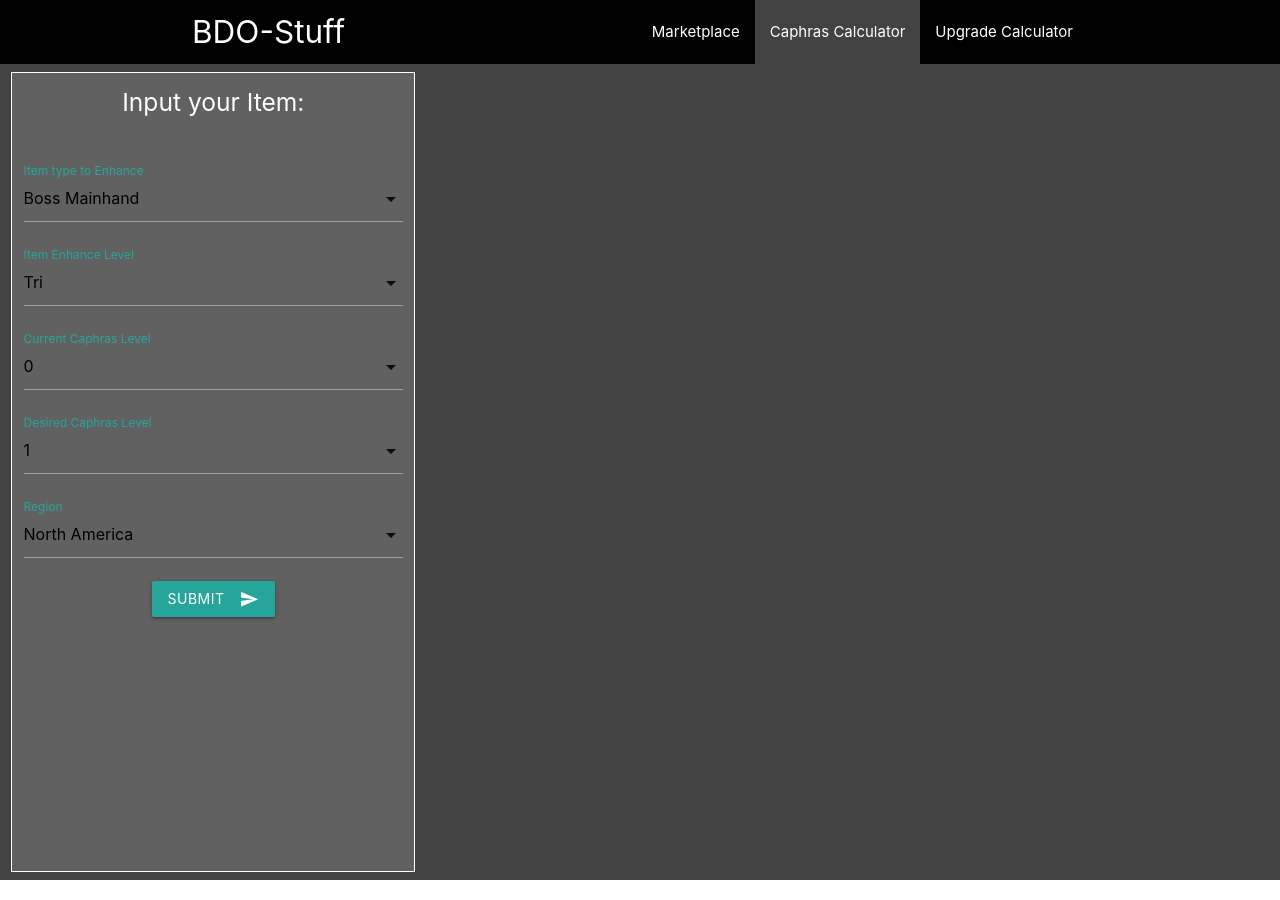
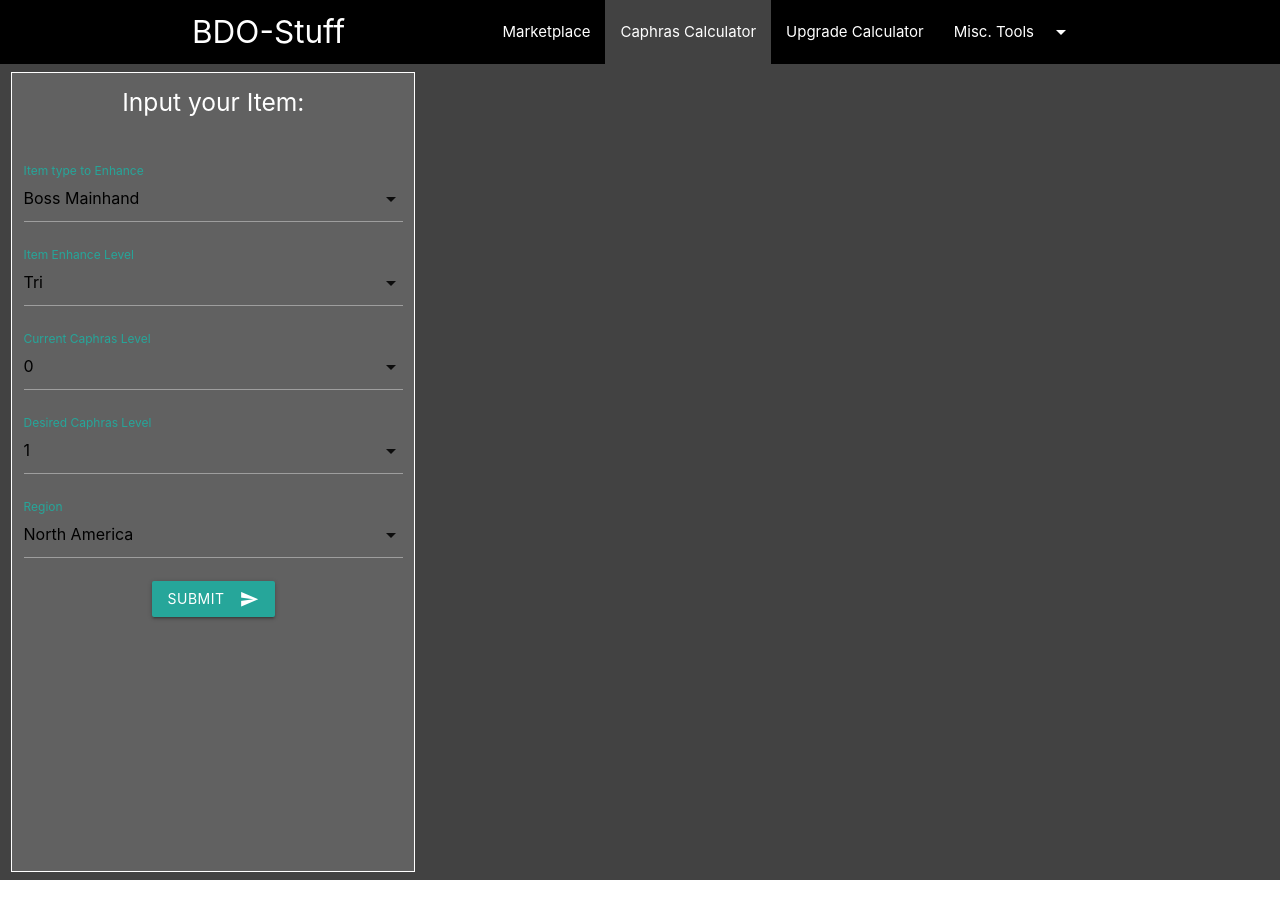
Before and after one commit to eljoey/bdo-stuff, a React (Create React App) app: page /caphras-calculator in a window 1280 px wide. Built offline with nearby package versions, Linux system fonts and the light colour scheme.

Commit message:
add dropdown

```diff
--- a/src/components/Header.js
+++ b/src/components/Header.js
@@ -1,7 +1,7 @@
 import React from 'react';
-import { Navbar, Icon } from 'react-materialize';
-import { useLocation, Link } from 'react-router-dom';
-
+import { Navbar, Icon, Dropdown } from 'react-materialize';
+import { useLocation, Link, NavLink } from 'react-router-dom';
+import './header.css';
 const NewHeader = () => {
   // Gets the name of main page (ex. gets 'marketplace' from location '/marketplace/list/1-1')
   const location = useLocation().pathname.split('/')[1];
@@ -50,6 +50,36 @@ const NewHeader = () => {
         >
           Upgrade Calculator
         </Link>
+        <Dropdown
+          id='Dropdown_6'
+          options={{
+            alignment: 'left',
+            autoTrigger: true,
+            closeOnClick: true,
+            constrainWidth: true,
+            container: null,
+            coverTrigger: true,
+            hover: false,
+            inDuration: 150,
+            onCloseEnd: null,
+            onCloseStart: null,
+            onOpenEnd: null,
+            onOpenStart: null,
+            outDuration: 250,
+          }}
+          trigger={
+            <a href='#!'>
+              Misc. Tools <Icon right>arrow_drop_down</Icon>
+            </a>
+          }
+        >
+          <Link to='/ap-brackets' className='grey darken-3 linkHover'>
+            Ap Brackets
+          </Link>
+          <Link to='/misc-links' className='grey darken-3 linkHover'>
+            Misc. Links
+          </Link>
+        </Dropdown>
       </Navbar>
     </div>
   );
--- a/src/components/caphras-calc/CaphrasResult.js
+++ b/src/components/caphras-calc/CaphrasResult.js
@@ -74,8 +74,7 @@ const CaphrasResult = () => {
         <div>
           <h5>Caphras Available:</h5>
           <p style={{ fontSize: '20px' }}>
-            $
-            {results.caphrasPrice
+            {results.caphrasAvailable
               .toString()
               .replace(/(\d)(?=(\d{3})+(?:\.\d+)?$)/g, '$1,')}
           </p>
--- /dev/null
+++ b/src/components/header.css
@@ -0,0 +1,3 @@
+.linkHover:hover {
+  color: rgb(0, 214, 214);
+}
```
